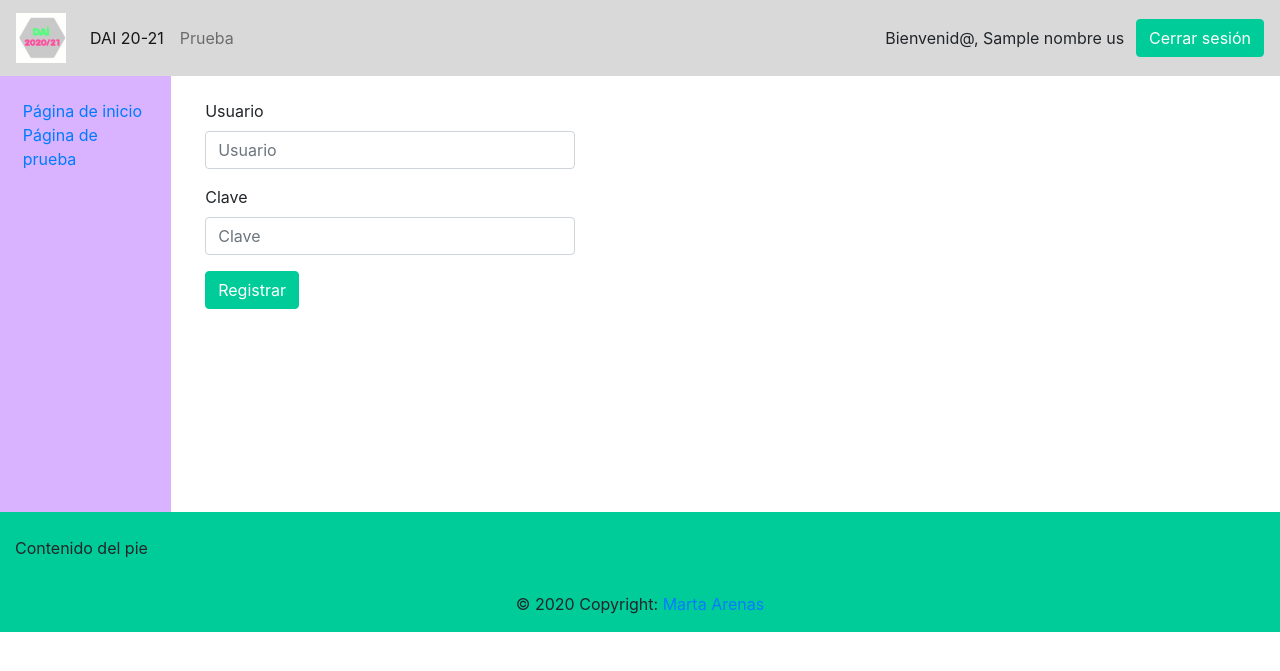
After one commit to MartaArM/DAI20-21, a Flask app: template Pr3/app/templates/registro_usuario.html in a window 1280 px wide. The commit adds this page. Shown: the top 671 px of the page. Run offline with Flask 2, Linux system fonts and the light colour scheme; the template is opened without the code that fills it: most values are stand-ins (such as "Sample title", 1, 10 or a date in 2020).

Commit message:
Empezando base de datos

```diff
--- a/Pr3/app/templates/plantilla_base.html
+++ b/Pr3/app/templates/plantilla_base.html
@@ -32,9 +32,15 @@
             }
             /*-------*/
 
+            /*Formulario de registro*/
+            .register_form {
+                padding-bottom: 22%;
+                width: 40%;
+            }
+
             /*Menú lateral*/
             #menu_lateral {
-                background-color: #99ffe6;
+                background-color: #d9b3ff;
                 overflow-x: hidden;
                 padding:2%;
                 width: 15%;
@@ -63,6 +69,11 @@
                 width: 80%;
             }
             /*-------*/
+
+            /*Mensaje login*/
+            #bienvenidx {
+                padding-right: 1%;
+            }
         </style>
 	</head>
 	<body>
@@ -84,31 +95,37 @@
                     <a class="nav-link" href="{{ url_for('pagina_prueba') }}">Prueba</a>
 	           </li>
 	       </ul>
-            	<form class="login_form">
+           {% if login == "false": %}
+        	<form class="login_form" method="post" action="\login">
                 <div class="row">
                     <div class="col" >
-                            <input type="text" class="form-control" id="user_login" placeholder="Usuario">
+                        <input type="text" class="form-control" name="username" placeholder="Usuario">
                     </div>
                     <div class="col">
-                            <input type="password" class="form-control" placeholder="Clave">
+                        <input type="password" class="form-control" name="password" placeholder="Clave">
                     </div>
                     <button type="submit" class="btn btn-primary">Iniciar sesión</button>
                 </div>
             </form>
+            <form method="post" action="\register_data">
+                <button type="submit" class="btn btn-primary">Registrarse</button>
+            </form>
+            {% else %}
+            <div id='bienvenidx'> Bienvenid@, {{ nombre_us }} </div>
+            <form method="post" action="\unlogin">
+                <button type="submit" class="btn btn-primary">Cerrar sesión</button>
+            </form>
+
+            {% endif %}
         </div>
     </nav>
     <!-- Fin barra de navegación -->
     <!-- Menú lateral -->
-    <!-- <div id="mySidenav" class="sidenav">
-        <a href="#">About</a>
-        <a href="#">Services</a>
-        <a href="#">Clients</a>
-        <a href="#">Contact</a>
-    </div> -->
     <div class="container">
       <div class="row">
         <div class="col-" id="menu_lateral">
           <a href="{{ url_for('pagina_inicio') }}">Página de inicio</a>
+          <a href="{{ url_for('pagina_prueba') }}">Página de prueba</a>
         </div>
         <div class="col" id="contenido">
           {% block content %}{% endblock %}
--- /dev/null
+++ b/Pr3/app/templates/prueba_usuarios.html
@@ -0,0 +1,4 @@
+{% extends "plantilla_base.html" %}
+{% block content %}
+
+{% endblock %}
--- /dev/null
+++ b/Pr3/app/templates/registro_usuario.html
@@ -0,0 +1,14 @@
+{% extends "plantilla_base.html" %}
+{% block content %}
+<form class="register_form">
+    <div class="form-group">
+        <label for="exampleInputEmail1">Usuario</label>
+        <input type="text" name='r_user' class="form-control" id="exampleInputEmail1" aria-describedby="emailHelp" placeholder="Usuario">
+    </div>
+    <div class="form-group">
+        <label for="exampleInputPassword1">Clave</label>
+        <input type="password" name='r_password' class="form-control" id="exampleInputPassword1" placeholder="Clave">
+    </div>
+    <button type="submit" class="btn btn-primary">Registrar</button>
+</form>
+{% endblock %}
--- a/Pr3/requirements.txt
+++ b/Pr3/requirements.txt
@@ -1,2 +1,3 @@
 # requirements.txt
 flask==1.1
+flask-sqlalchemy==2.3.0
```
Also changed, not shown: Pr3/app/app.py (+53 -2 lines), Pr3/app/static/database.py (added, +20 -0 lines). Lines whose indentation alone changed are shown as unchanged.
